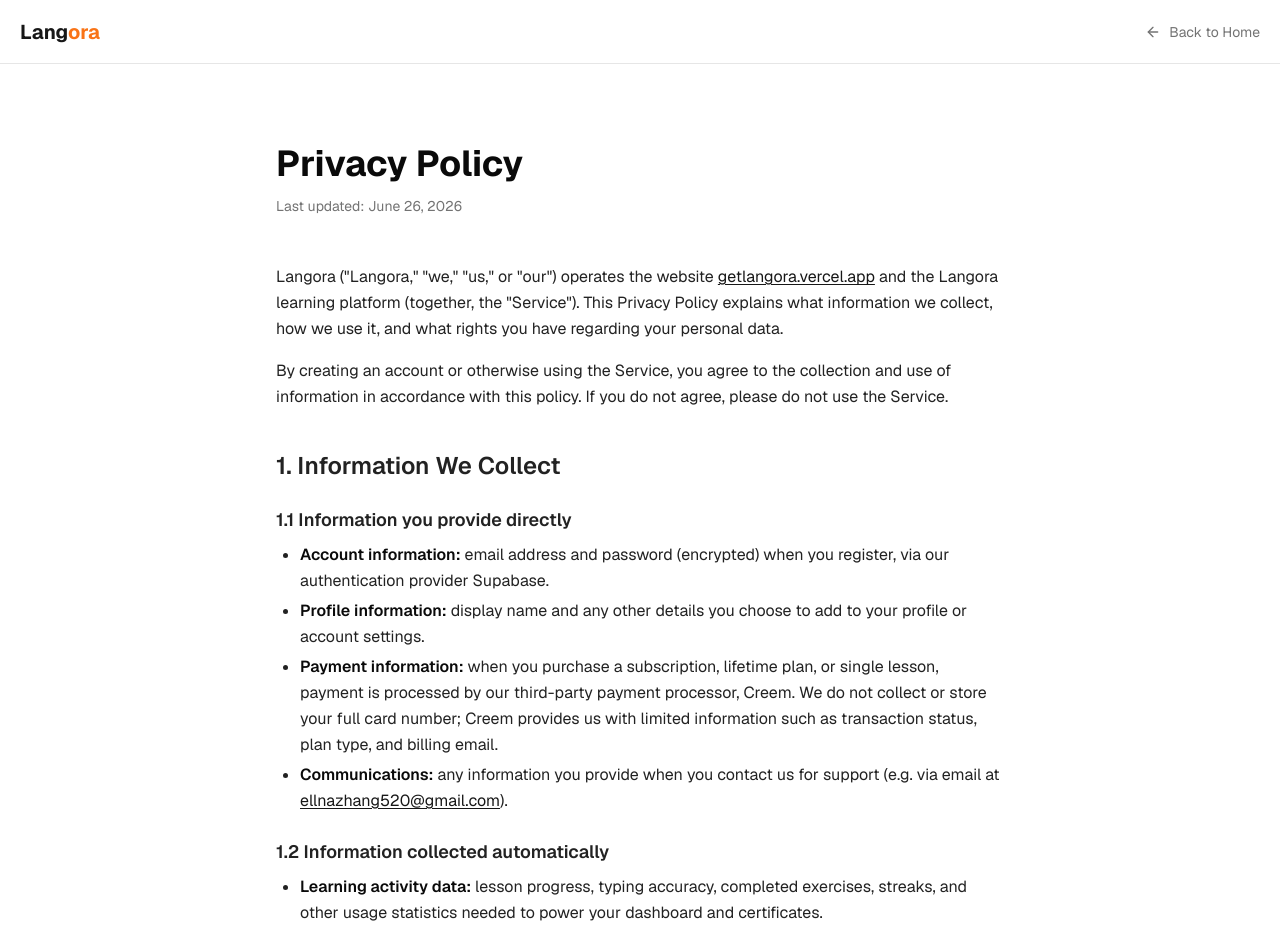
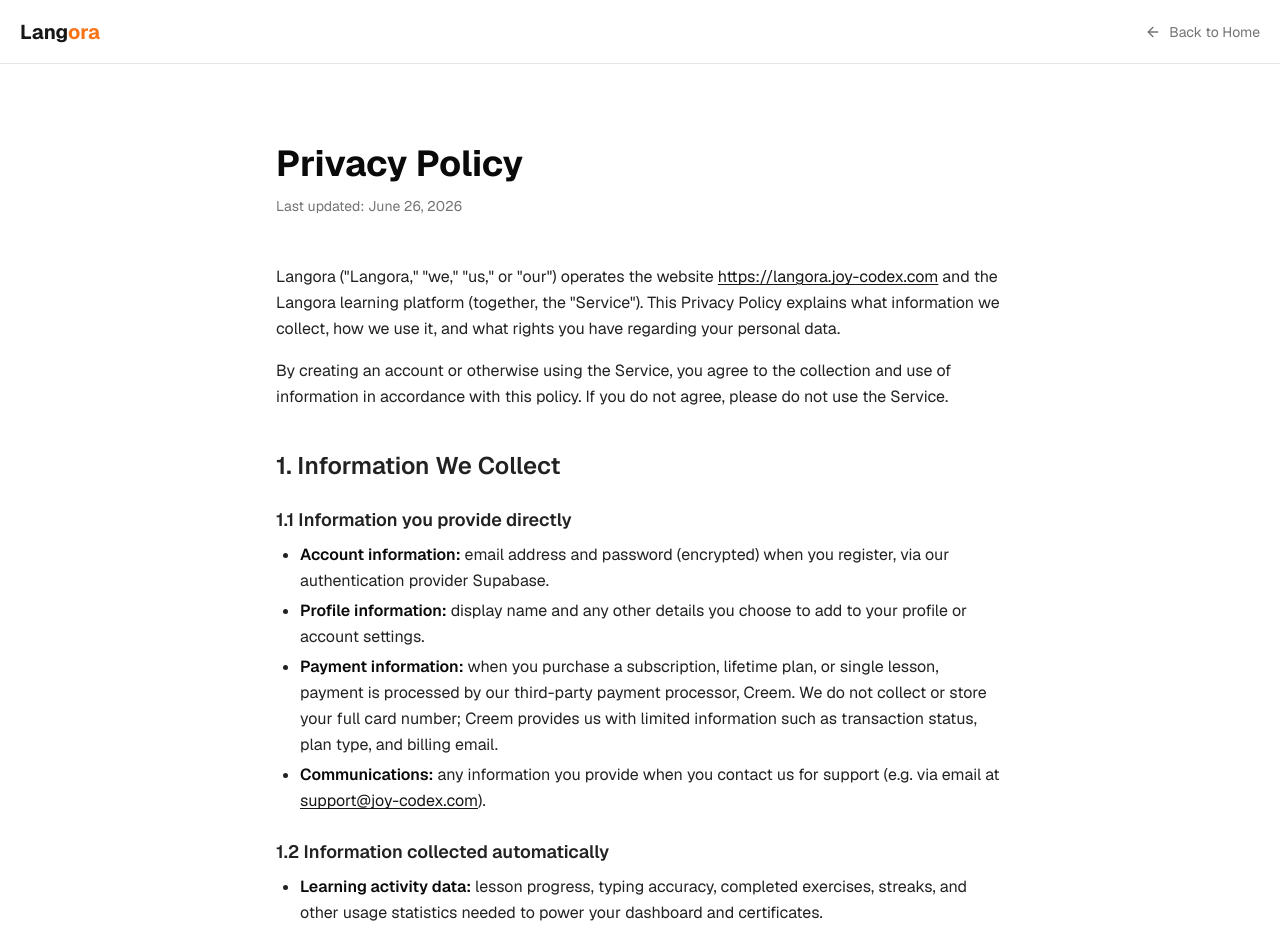
Before and after one commit to KapiYue/Langora, a Next.js app: page /privacy in a window 1280 px wide. Shown: the top 934 px of the page. Built offline with nearby package versions, Linux system fonts and the light colour scheme.

Commit message:
optimise

```diff
--- a/app/dashboard/billing/page.tsx
+++ b/app/dashboard/billing/page.tsx
@@ -231,7 +231,7 @@ export default async function BillingPage() {
             </div>
             <div className="flex gap-4">
               <Button variant="outline" asChild>
-                <a href="mailto:support@type-cn.com">
+                <a href="mailto:support@joy-codex.com">
                   Contact Support
                 </a>
               </Button>
--- a/app/payment/fail/page.tsx
+++ b/app/payment/fail/page.tsx
@@ -94,10 +94,10 @@ function PaymentFailContent() {
             <p className="text-xs text-gray-500 dark:text-gray-400">
               Need help? Contact our support team at{' '}
               <a
-                href="mailto:support@type-cn.com"
+                href="mailto:support@joy-codex.com"
                 className="text-blue-600 hover:text-blue-800 dark:text-blue-400 dark:hover:text-blue-300"
               >
-                support@type-cn.com
+                support@joy-codex.com
               </a>
             </p>
           </div>
--- a/app/privacy/page.tsx
+++ b/app/privacy/page.tsx
@@ -14,7 +14,7 @@ export default function PrivacyPolicyPage() {
         <p>
           Langora (&quot;Langora,&quot; &quot;we,&quot; &quot;us,&quot; or
           &quot;our&quot;) operates the website{" "}
-          <a href="https://getlangora.vercel.app">getlangora.vercel.app</a>{" "}
+          <a href="https://langora.joy-codex.com">https://langora.joy-codex.com</a>{" "}
           and the Langora learning platform (together, the
           &quot;Service&quot;). This Privacy Policy explains what
           information we collect, how we use it, and what rights you have
@@ -50,7 +50,7 @@ export default function PrivacyPolicyPage() {
           <li>
             <strong>Communications:</strong> any information you provide
             when you contact us for support (e.g. via email at{" "}
-            <a href="mailto:ellnazhang520@gmail.com">ellnazhang520@gmail.com</a>
+            <a href="mailto:support@joy-codex.com">support@joy-codex.com</a>
             ).
           </li>
         </ul>
@@ -176,7 +176,7 @@ export default function PrivacyPolicyPage() {
           EU/UK users have these rights under the GDPR; California
           residents have similar rights under the CCPA/CPRA. To exercise
           any of these rights, contact us at{" "}
-          <a href="mailto:ellnazhang520@gmail.com">ellnazhang520@gmail.com</a>.
+          <a href="mailto:support@joy-codex.com">support@joy-codex.com</a>.
           We will respond within the timeframe required by applicable law.
         </p>
 
@@ -224,7 +224,7 @@ export default function PrivacyPolicyPage() {
         <ul>
           <li>
             Email:{" "}
-            <a href="mailto:ellnazhang520@gmail.com">ellnazhang520@gmail.com</a>
+            <a href="mailto:support@joy-codex.com">support@joy-codex.com</a>
           </li>
           <li>Operator: JanaZhang (an individual)</li>
           <li>Address: Jiaocheng District, Ningde City, Fujian Province, China</li>
--- a/app/terms/page.tsx
+++ b/app/terms/page.tsx
@@ -15,7 +15,7 @@ export default function TermsOfServicePage() {
           These Terms of Service (&quot;Terms&quot;) govern your access to
           and use of Langora (&quot;Langora,&quot; &quot;we,&quot;
           &quot;us,&quot; or &quot;our&quot;), available at{" "}
-          <a href="https://getlangora.vercel.app">getlangora.vercel.app</a>{" "}
+          <a href="https://langora.joy-codex.com">https://langora.joy-codex.com</a>{" "}
           (the &quot;Service&quot;). By creating an account or using the
           Service, you agree to be bound by these Terms. If you do not
           agree, do not use the Service.
@@ -42,7 +42,7 @@ export default function TermsOfServicePage() {
           </li>
           <li>
             You must notify us immediately at{" "}
-            <a href="mailto:ellnazhang520@gmail.com">ellnazhang520@gmail.com</a>{" "}
+            <a href="mailto:support@joy-codex.com">support@joy-codex.com</a>{" "}
             if you suspect unauthorized use of your account.
           </li>
         </ul>
@@ -91,7 +91,7 @@ export default function TermsOfServicePage() {
           We offer a 30-day money-back guarantee on new purchases (Monthly
           Pro, Lifetime Access, and single-lesson purchases). If you are
           not satisfied, contact us within 30 days of your purchase at{" "}
-          <a href="mailto:ellnazhang520@gmail.com">ellnazhang520@gmail.com</a> to
+          <a href="mailto:support@joy-codex.com">support@joy-codex.com</a> to
           request a refund. Refunds are issued at our discretion outside
           of this window, except where required by applicable consumer
           protection law.
@@ -219,7 +219,7 @@ export default function TermsOfServicePage() {
         <ul>
           <li>
             Email:{" "}
-            <a href="mailto:ellnazhang520@gmail.com">ellnazhang520@gmail.com</a>
+            <a href="mailto:support@joy-codex.com">support@joy-codex.com</a>
           </li>
           <li>Operator: JanaZhang (an individual)</li>
           <li>Address: Jiaocheng District, Ningde City, Fujian Province, China</li>
--- a/components/landing/footer-section.tsx
+++ b/components/landing/footer-section.tsx
@@ -81,7 +81,7 @@ export function FooterSection() {
             <h4 className="font-semibold mb-4">Support</h4>
             <ul className="space-y-2 text-gray-400">
               <li><Link href="#" className="hover:text-white transition-colors">Help Center</Link></li>
-              <li><a href="mailto:ellnazhang520@gmail.com" className="hover:text-white transition-colors">Contact Us</a></li>
+              <li><a href="mailto:support@joy-codex.com" className="hover:text-white transition-colors">Contact Us</a></li>
               <li><Link href="/privacy" className="hover:text-white transition-colors">Privacy Policy</Link></li>
               <li><Link href="/terms" className="hover:text-white transition-colors">Terms of Service</Link></li>
             </ul>
@@ -95,7 +95,7 @@ export function FooterSection() {
           viewport={{ once: true }}
           className="border-t border-gray-800 mt-12 pt-8 text-center text-gray-400"
         >
-          <p>&copy; 2024 Langora. All rights reserved.</p>
+          <p>&copy; 2025 Langora. All rights reserved.</p>
         </motion.div>
       </div>
     </footer>
```
